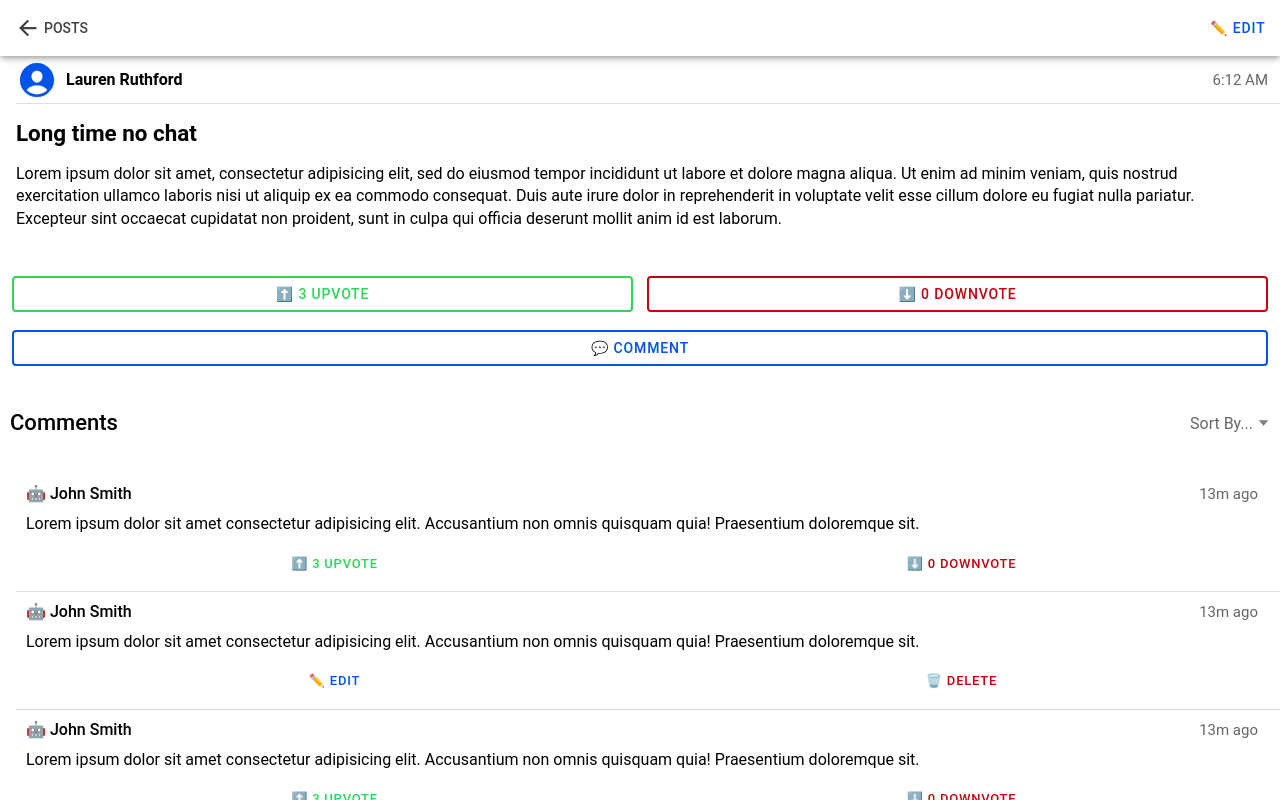
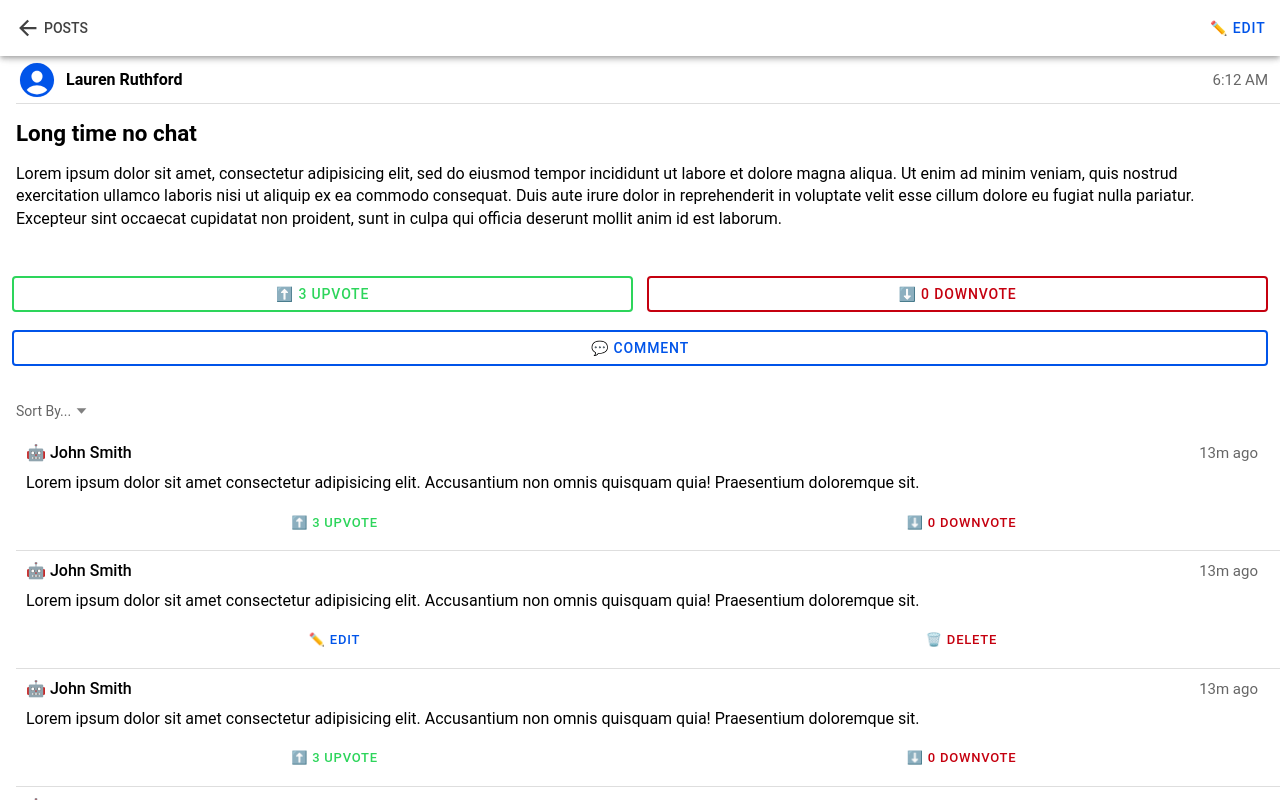
Before and after one commit to KasTasElis/my-ionic-firebase-reddit-clone, a React (Vite) app: page /message/1 in a window 1280 px wide. Built offline with nearby package versions, Linux system fonts and the light colour scheme.

Commit message:
progress

```diff
--- a/src/pages/Home.tsx
+++ b/src/pages/Home.tsx
@@ -7,9 +7,12 @@ import {
   IonContent,
   IonHeader,
   IonList,
+  IonListHeader,
   IonPage,
   IonRefresher,
   IonRefresherContent,
+  IonSelect,
+  IonSelectOption,
   IonTitle,
   IonToolbar,
   useIonViewWillEnter,
@@ -56,6 +59,18 @@ const Home: React.FC = () => {
 
         <div className="container">
           <IonList>
+            <IonListHeader>
+              <IonSelect
+                aria-label="Fruit"
+                interface="popover"
+                placeholder="Sort By..."
+                color="medium"
+              >
+                <IonSelectOption value="apples">Latest on Top</IonSelectOption>
+                <IonSelectOption value="apples">Oldest on Top</IonSelectOption>
+                <IonSelectOption value="oranges">Most Popular</IonSelectOption>
+              </IonSelect>
+            </IonListHeader>
             {messages.map((m) => (
               <MessageListItem key={m.id} message={m} />
             ))}
--- a/src/pages/ViewMessage.tsx
+++ b/src/pages/ViewMessage.tsx
@@ -12,6 +12,7 @@ import {
   IonItem,
   IonLabel,
   IonList,
+  IonListHeader,
   IonNote,
   IonPage,
   IonRow,
@@ -104,20 +105,12 @@ function ViewMessage() {
               </IonRow>
             </IonGrid>
 
-            <IonGrid class="ion-padding-vertical">
-              <IonRow className="ion-align-items-center">
-                <IonCol>
-                  <IonText>
-                    <h3 style={{ margin: 0 }}>Comments</h3>
-                  </IonText>
-                </IonCol>
-
-                <IonCol className="ion-text-end">
+            <IonList>
+              <IonListHeader>
                 <IonSelect
                   aria-label="Fruit"
                   interface="popover"
                   placeholder="Sort By..."
-                    justify="end"
                   color="medium"
                 >
                   <IonSelectOption value="apples">
@@ -130,11 +123,7 @@ function ViewMessage() {
                     Most Popular
                   </IonSelectOption>
                 </IonSelect>
-                </IonCol>
-              </IonRow>
-            </IonGrid>
-
-            <IonList>
+              </IonListHeader>
               {[1, 2, 3, 4, 5].map((i) => (
                 <IonItem key={i}>
                   <IonGrid>
```
Lines whose indentation alone changed are shown as unchanged.
